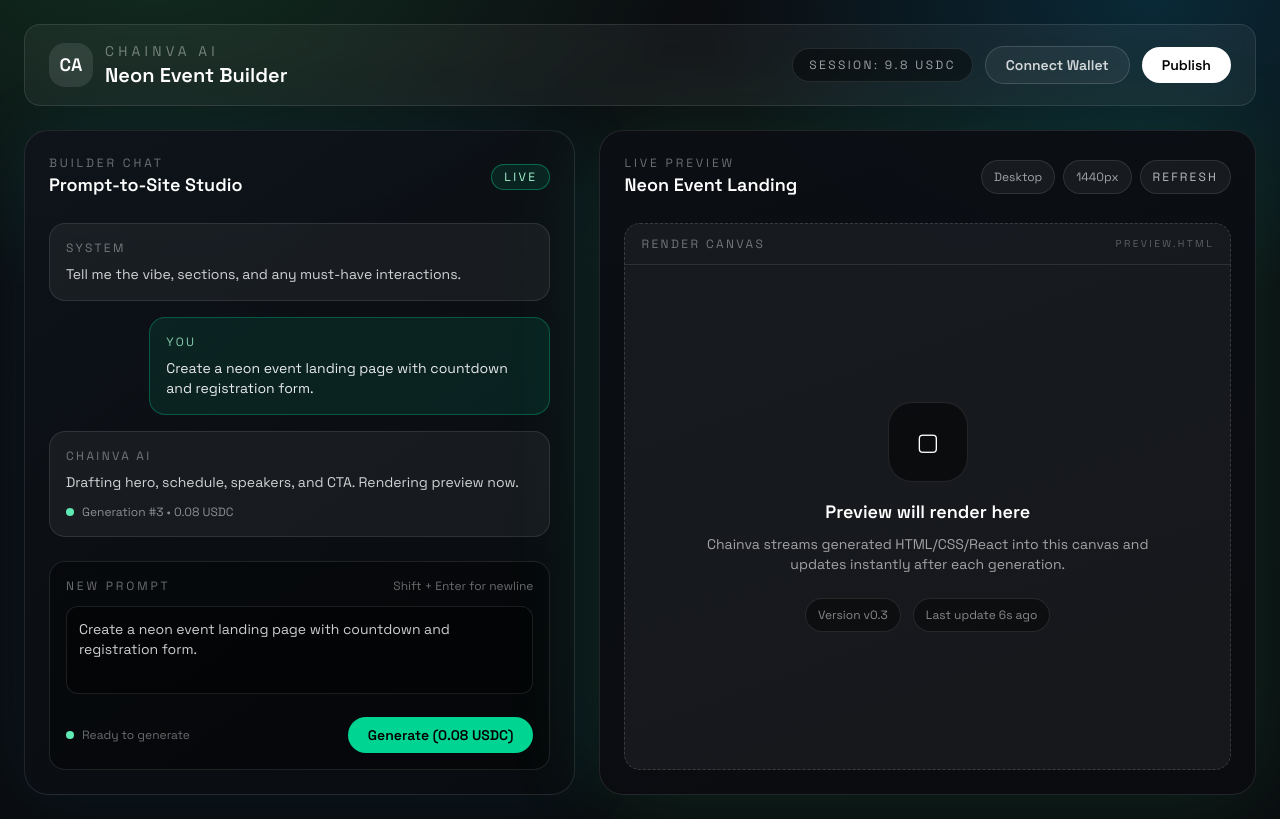
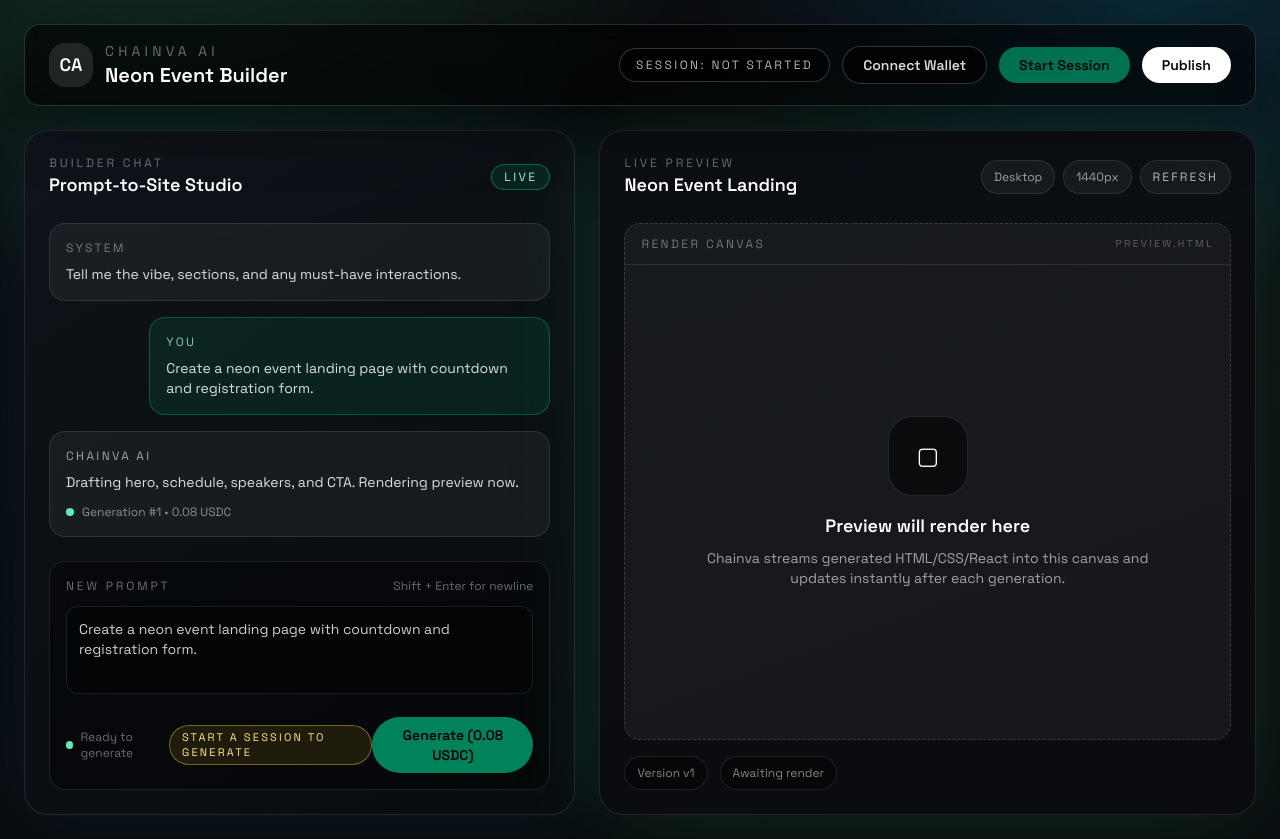
Before and after one commit to satyasandeep007/yellow-studio, a Next.js app: page / in a window 1280 px wide. Built offline with nearby package versions, Linux system fonts and the light colour scheme.

Commit message:
feat(ui): add wallet/session state, chat history, and preview metadata

```diff
--- a/app/page.tsx
+++ b/app/page.tsx
@@ -9,15 +9,201 @@
   const [prompt, setPrompt] = useState(
     "Create a neon event landing page with countdown and registration form."
   );
-  const [previewHtml] = useState("");
+  const [previewHtml, setPreviewHtml] = useState("");
+  const [isGenerating, setIsGenerating] = useState(false);
+  const [walletConnected, setWalletConnected] = useState(false);
+  const [sessionActive, setSessionActive] = useState(false);
+  const [sessionBalance, setSessionBalance] = useState(0);
+  const [generationCount, setGenerationCount] = useState(0);
+  const [lastUpdatedLabel, setLastUpdatedLabel] = useState("Awaiting render");
+  const [messages, setMessages] = useState([
+    {
+      id: "sys-1",
+      role: "system" as const,
+      content: "Tell me the vibe, sections, and any must-have interactions.",
+    },
+    {
+      id: "user-1",
+      role: "user" as const,
+      content:
+        "Create a neon event landing page with countdown and registration form.",
+    },
+    {
+      id: "assistant-1",
+      role: "assistant" as const,
+      content: "Drafting hero, schedule, speakers, and CTA. Rendering preview now.",
+      meta: "Generation #1 • 0.08 USDC",
+    },
+  ]);
+
+  const walletAddress = "0xA13...9B2";
+  const canGenerate = walletConnected && sessionActive;
+
+  const handleConnectWallet = () => setWalletConnected(true);
+  const handleDisconnectWallet = () => {
+    setWalletConnected(false);
+    setSessionActive(false);
+    setSessionBalance(0);
+  };
+  const handleStartSession = () => {
+    if (!walletConnected) return;
+    setSessionActive(true);
+    setSessionBalance(9.8);
+  };
+  const handleEndSession = () => {
+    setSessionActive(false);
+  };
+
+  const handleGenerate = () => {
+    if (!canGenerate) return;
+    setIsGenerating(true);
+    const sanitizedPrompt = prompt || "A neon event landing page";
+    const demoHtml = `<!doctype html>
+<html lang="en">
+  <head>
+    <meta charset="UTF-8" />
+    <meta name="viewport" content="width=device-width, initial-scale=1.0" />
+    <title>Chainva Preview</title>
+    <style>
+      :root {
+        color-scheme: light;
+      }
+      * {
+        box-sizing: border-box;
+        font-family: "Space Grotesk", Arial, sans-serif;
+      }
+      body {
+        margin: 0;
+        background: radial-gradient(circle at top, #1b1f2a, #0b0d12 50%, #07080c);
+        color: #f5f7ff;
+      }
+      .hero {
+        padding: 48px 40px;
+        display: grid;
+        gap: 24px;
+      }
+      .badge {
+        display: inline-flex;
+        align-items: center;
+        gap: 8px;
+        padding: 8px 14px;
+        border-radius: 999px;
+        border: 1px solid rgba(57, 255, 136, 0.4);
+        background: rgba(57, 255, 136, 0.08);
+        font-size: 12px;
+        letter-spacing: 0.2em;
+        text-transform: uppercase;
+        color: #9dffd0;
+      }
+      h1 {
+        font-size: 36px;
+        margin: 0;
+      }
+      p {
+        margin: 0;
+        line-height: 1.6;
+        color: rgba(245, 247, 255, 0.7);
+      }
+      .grid {
+        display: grid;
+        grid-template-columns: repeat(auto-fit, minmax(160px, 1fr));
+        gap: 16px;
+      }
+      .card {
+        border-radius: 16px;
+        border: 1px solid rgba(255, 255, 255, 0.08);
+        background: rgba(255, 255, 255, 0.04);
+        padding: 16px;
+      }
+      .cta {
+        display: inline-flex;
+        align-items: center;
+        justify-content: center;
+        padding: 12px 22px;
+        border-radius: 999px;
+        background: #39ff88;
+        color: #0b0d12;
+        text-decoration: none;
+        font-weight: 600;
+        margin-top: 12px;
+      }
+    </style>
+  </head>
+  <body>
+    <section class="hero">
+      <span class="badge">Chainva Preview</span>
+      <h1>${sanitizedPrompt}</h1>
+      <p>Neon gradients, bold typography, and a countdown-ready layout generated in seconds.</p>
+      <div class="grid">
+        <div class="card">
+          <strong>Countdown</strong>
+          <p>12 days · 8 hours · 24 minutes</p>
+        </div>
+        <div class="card">
+          <strong>Speakers</strong>
+          <p>6 industry leaders announced</p>
+        </div>
+        <div class="card">
+          <strong>Register</strong>
+          <p>Early access list is open</p>
+        </div>
+      </div>
+      <a class="cta" href="#">Join the Event</a>
+    </section>
+  </body>
+</html>`;
+
+    setTimeout(() => {
+      setPreviewHtml(demoHtml);
+      const nextCount = generationCount + 1;
+      setGenerationCount(nextCount);
+      setLastUpdatedLabel("Updated just now");
+      setSessionBalance((prev) => Math.max(0, Number((prev - 0.08).toFixed(2))));
+      setMessages((prev) => [
+        ...prev,
+        {
+          id: `user-${nextCount + 1}`,
+          role: "user",
+          content: sanitizedPrompt,
+        },
+        {
+          id: `assistant-${nextCount + 1}`,
+          role: "assistant",
+          content: "Generated hero, countdown, and registration CTA layout.",
+          meta: `Generation #${nextCount + 1} • 0.08 USDC`,
+        },
+      ]);
+      setIsGenerating(false);
+    }, 450);
+  };
 
   return (
     <div className="min-h-screen px-6 py-6 text-white">
       <main className="mx-auto flex min-h-[calc(100vh-3rem)] max-w-[1440px] flex-col gap-6">
-        <BuilderHeader />
+        <BuilderHeader
+          walletConnected={walletConnected}
+          walletAddress={walletAddress}
+          onConnectWallet={handleConnectWallet}
+          onDisconnectWallet={handleDisconnectWallet}
+          sessionActive={sessionActive}
+          sessionBalance={sessionBalance}
+          onStartSession={handleStartSession}
+          onEndSession={handleEndSession}
+        />
         <section className="grid flex-1 grid-cols-1 gap-6 lg:grid-cols-[1.05fr_1.25fr]">
-          <ChatPanel prompt={prompt} onPromptChange={setPrompt} />
-          <PreviewPanel html={previewHtml} />
+          <ChatPanel
+            prompt={prompt}
+            onPromptChange={setPrompt}
+            onGenerate={handleGenerate}
+            isGenerating={isGenerating}
+            canGenerate={canGenerate}
+            messages={messages}
+          />
+          <PreviewPanel
+            html={previewHtml}
+            versionLabel={`Version v${generationCount + 1}`}
+            lastUpdated={lastUpdatedLabel}
+          />
         </section>
       </main>
     </div>
--- a/components/BuilderHeader.tsx
+++ b/components/BuilderHeader.tsx
@@ -1,6 +1,30 @@
-export function BuilderHeader() {
+type BuilderHeaderProps = {
+  walletConnected: boolean;
+  walletAddress: string;
+  onConnectWallet: () => void;
+  onDisconnectWallet: () => void;
+  sessionActive: boolean;
+  sessionBalance: number;
+  onStartSession: () => void;
+  onEndSession: () => void;
+};
+
+export function BuilderHeader({
+  walletConnected,
+  walletAddress,
+  onConnectWallet,
+  onDisconnectWallet,
+  sessionActive,
+  sessionBalance,
+  onStartSession,
+  onEndSession,
+}: BuilderHeaderProps) {
+  const sessionLabel = sessionActive
+    ? `Session: ${sessionBalance.toFixed(2)} USDC`
+    : "Session: Not started";
+
   return (
-    <header className="flex flex-wrap items-center justify-between gap-4 rounded-2xl border border-white/10 bg-white/5 px-6 py-4 backdrop-blur">
+    <header className="flex flex-wrap items-center justify-between gap-4 rounded-2xl border border-white/15 bg-black/60 px-6 py-4 backdrop-blur shadow-[0_20px_60px_rgba(0,0,0,0.35)]">
       <div className="flex items-center gap-3">
         <div className="flex h-11 w-11 items-center justify-center rounded-2xl bg-white/10 text-lg font-semibold">
           CA
@@ -13,12 +37,45 @@
         </div>
       </div>
       <div className="flex flex-wrap items-center gap-3">
-        <div className="flex items-center gap-2 rounded-full border border-white/10 bg-black/40 px-4 py-2 text-xs uppercase tracking-[0.2em] text-white/60">
-          Session: 9.8 USDC
+        <div className="flex items-center gap-2 rounded-full border border-white/20 bg-black/70 px-4 py-2 text-xs uppercase tracking-[0.2em] text-white/70">
+          {sessionLabel}
         </div>
-        <button className="rounded-full border border-white/15 bg-white/5 px-5 py-2 text-sm font-semibold text-white/80 transition hover:border-white/40 hover:text-white">
-          Connect Wallet
-        </button>
+        {walletConnected ? (
+          <div className="flex items-center gap-2">
+            <span className="rounded-full border border-white/20 bg-black/70 px-4 py-2 text-xs uppercase tracking-[0.2em] text-white/80">
+              {walletAddress}
+            </span>
+            <button
+              className="rounded-full border border-white/20 bg-black/70 px-4 py-2 text-xs font-semibold text-white/80 transition hover:border-white/50 hover:text-white"
+              onClick={onDisconnectWallet}
+            >
+              Disconnect
+            </button>
+          </div>
+        ) : (
+          <button
+            className="rounded-full border border-white/20 bg-black/70 px-5 py-2 text-sm font-semibold text-white/85 transition hover:border-white/50 hover:text-white"
+            onClick={onConnectWallet}
+          >
+            Connect Wallet
+          </button>
+        )}
+        {sessionActive ? (
+          <button
+            className="rounded-full border border-emerald-400/40 bg-emerald-400/10 px-5 py-2 text-sm font-semibold text-emerald-200 transition hover:border-emerald-300 hover:text-emerald-100"
+            onClick={onEndSession}
+          >
+            End Session
+          </button>
+        ) : (
+          <button
+            className="rounded-full bg-emerald-400 px-5 py-2 text-sm font-semibold text-black transition hover:bg-emerald-300 disabled:cursor-not-allowed disabled:opacity-50"
+            onClick={onStartSession}
+            disabled={!walletConnected}
+          >
+            Start Session
+          </button>
+        )}
         <button className="rounded-full bg-white px-5 py-2 text-sm font-semibold text-black transition hover:bg-white/90">
           Publish
         </button>
--- a/components/ChatPanel.tsx
+++ b/components/ChatPanel.tsx
@@ -1,9 +1,25 @@
 type ChatPanelProps = {
   prompt: string;
   onPromptChange: (value: string) => void;
+  onGenerate: () => void;
+  isGenerating: boolean;
+  canGenerate: boolean;
+  messages: {
+    id: string;
+    role: "system" | "user" | "assistant";
+    content: string;
+    meta?: string;
+  }[];
 };
 
-export function ChatPanel({ prompt, onPromptChange }: ChatPanelProps) {
+export function ChatPanel({
+  prompt,
+  onPromptChange,
+  onGenerate,
+  isGenerating,
+  canGenerate,
+  messages,
+}: ChatPanelProps) {
   return (
     <div className="flex h-full flex-col rounded-3xl border border-white/10 bg-[linear-gradient(145deg,rgba(15,20,26,0.95),rgba(9,12,16,0.95))] p-6 shadow-[0_0_80px_rgba(0,184,255,0.08)]">
       <div className="flex items-center justify-between">
@@ -19,35 +35,39 @@
       </div>
 
       <div className="mt-6 flex flex-1 flex-col gap-4 overflow-hidden">
-        <div className="rounded-2xl border border-white/10 bg-white/5 p-4">
-          <p className="text-xs uppercase tracking-[0.2em] text-white/40">
-            System
-          </p>
-          <p className="mt-2 text-sm text-white/80">
-            Tell me the vibe, sections, and any must-have interactions.
-          </p>
-        </div>
-        <div className="ml-auto max-w-[80%] rounded-2xl border border-emerald-400/30 bg-emerald-400/10 p-4">
-          <p className="text-xs uppercase tracking-[0.2em] text-emerald-200/80">
-            You
-          </p>
-          <p className="mt-2 text-sm text-white/90">
-            Create a neon event landing page with countdown and registration
-            form.
-          </p>
-        </div>
-        <div className="rounded-2xl border border-white/10 bg-white/5 p-4">
-          <p className="text-xs uppercase tracking-[0.2em] text-white/40">
-            Chainva AI
-          </p>
-          <p className="mt-2 text-sm text-white/80">
-            Drafting hero, schedule, speakers, and CTA. Rendering preview now.
-          </p>
-          <div className="mt-3 flex items-center gap-2 text-xs text-white/50">
-            <span className="inline-flex h-2 w-2 rounded-full bg-emerald-300"></span>
-            Generation #3 • 0.08 USDC
-          </div>
-        </div>
+        {messages.map((message) => {
+          const isUser = message.role === "user";
+          const isAssistant = message.role === "assistant";
+          return (
+            <div
+              key={message.id}
+              className={`rounded-2xl border p-4 ${
+                isUser
+                  ? "ml-auto max-w-[80%] border-emerald-400/30 bg-emerald-400/10"
+                  : "border-white/10 bg-white/5"
+              }`}
+            >
+              <p
+                className={`text-xs uppercase tracking-[0.2em] ${
+                  isUser
+                    ? "text-emerald-200/80"
+                    : isAssistant
+                      ? "text-white/60"
+                      : "text-white/40"
+                }`}
+              >
+                {isUser ? "You" : isAssistant ? "Chainva AI" : "System"}
+              </p>
+              <p className="mt-2 text-sm text-white/85">{message.content}</p>
+              {message.meta ? (
+                <div className="mt-3 flex items-center gap-2 text-xs text-white/50">
+                  <span className="inline-flex h-2 w-2 rounded-full bg-emerald-300"></span>
+                  {message.meta}
+                </div>
+              ) : null}
+            </div>
+          );
+        })}
       </div>
 
       <div className="mt-6 rounded-2xl border border-white/10 bg-black/40 p-4">
@@ -70,8 +90,19 @@
             <span className="inline-flex h-2 w-2 rounded-full bg-emerald-300"></span>
             Ready to generate
           </div>
-          <button className="rounded-full bg-emerald-400 px-5 py-2 text-sm font-semibold text-black transition hover:bg-emerald-300">
-            Generate (0.08 USDC)
+          <div className="flex items-center gap-3 text-xs text-white/40">
+            {!canGenerate ? (
+              <span className="rounded-full border border-amber-300/40 bg-amber-300/10 px-3 py-1 text-[11px] uppercase tracking-[0.2em] text-amber-200">
+                Start a session to generate
+              </span>
+            ) : null}
+          </div>
+          <button
+            className="rounded-full bg-emerald-400 px-5 py-2 text-sm font-semibold text-black transition hover:bg-emerald-300 disabled:cursor-not-allowed disabled:opacity-60"
+            onClick={onGenerate}
+            disabled={!prompt.trim() || isGenerating || !canGenerate}
+          >
+            {isGenerating ? "Generating..." : "Generate (0.08 USDC)"}
           </button>
         </div>
       </div>
--- a/components/PreviewPanel.tsx
+++ b/components/PreviewPanel.tsx
@@ -1,8 +1,14 @@
 type PreviewPanelProps = {
   html: string;
+  versionLabel: string;
+  lastUpdated: string;
 };
 
-export function PreviewPanel({ html }: PreviewPanelProps) {
+export function PreviewPanel({
+  html,
+  versionLabel,
+  lastUpdated,
+}: PreviewPanelProps) {
   return (
     <div className="flex h-full flex-col rounded-3xl border border-white/10 bg-[linear-gradient(160deg,rgba(12,15,20,0.95),rgba(10,12,16,0.95))] p-6 shadow-[0_0_100px_rgba(57,255,136,0.12)]">
       <div className="flex flex-wrap items-center justify-between gap-4">
@@ -50,18 +56,18 @@
                 Chainva streams generated HTML/CSS/React into this canvas and
                 updates instantly after each generation.
               </p>
-              <div className="mt-6 flex flex-wrap items-center justify-center gap-3 text-xs text-white/50">
-                <span className="rounded-full border border-white/10 bg-black/40 px-3 py-2">
-                  Version v0.3
-                </span>
-                <span className="rounded-full border border-white/10 bg-black/40 px-3 py-2">
-                  Last update 6s ago
-                </span>
-              </div>
             </div>
           )}
         </div>
       </div>
+      <div className="mt-4 flex flex-wrap items-center gap-3 text-xs text-white/50">
+        <span className="rounded-full border border-white/10 bg-black/40 px-3 py-2">
+          {versionLabel}
+        </span>
+        <span className="rounded-full border border-white/10 bg-black/40 px-3 py-2">
+          {lastUpdated}
+        </span>
+      </div>
     </div>
   );
 }
```
